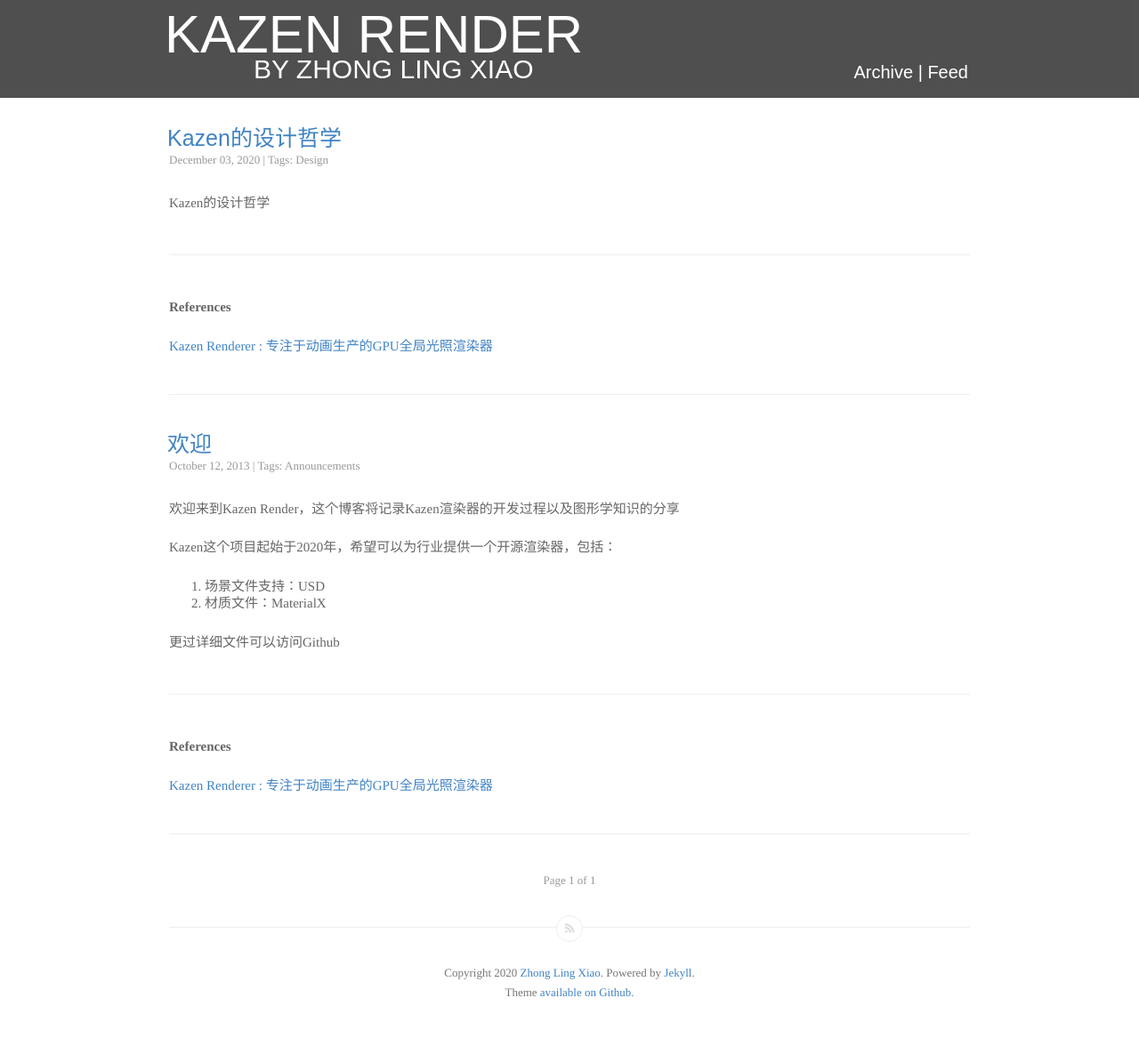
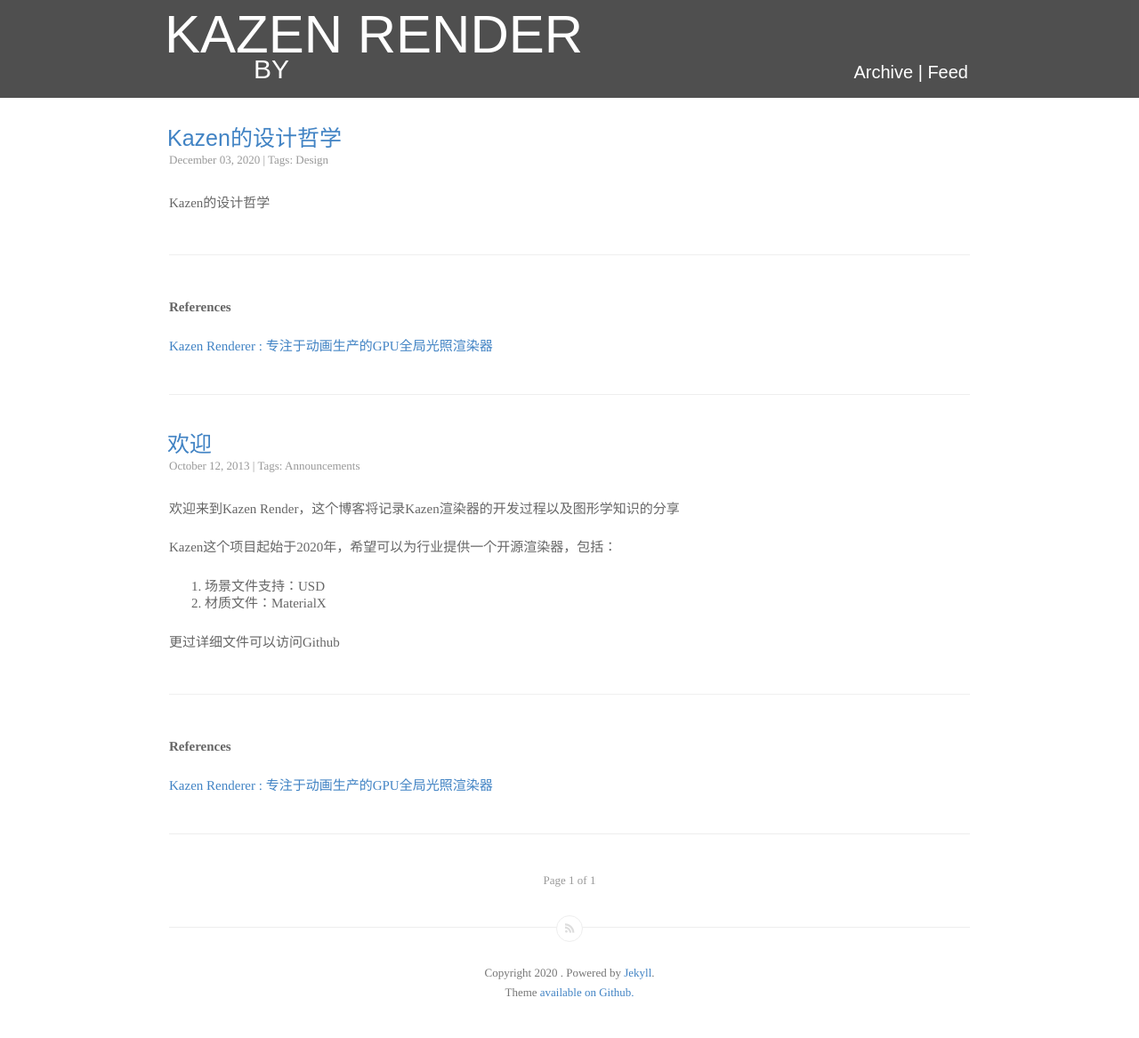
Before and after one commit to Kazen-Renderer/Kazen-Renderer.github.io, a Jekyll site: the page built from index.html, in a window 1280 px wide. Shown: the whole page at 89% size. Built offline with Jekyll 4.4.1, drawn with Linux system fonts in a browser that asks for light colours; the list of posts is cut into pages by our own code.

Commit message:
Update _config.yml

```diff
--- a/_config.yml
+++ b/_config.yml
@@ -8,6 +8,5 @@
 url: https://Kazen-Renderer.github.io
 repository: kazen-renderer
 permalink: /:year/:month/:title.html
-author: Zhong Ling Xiao
 authorurl: https://Kazen-Renderer.github.io
 name: Kazen Render
```
